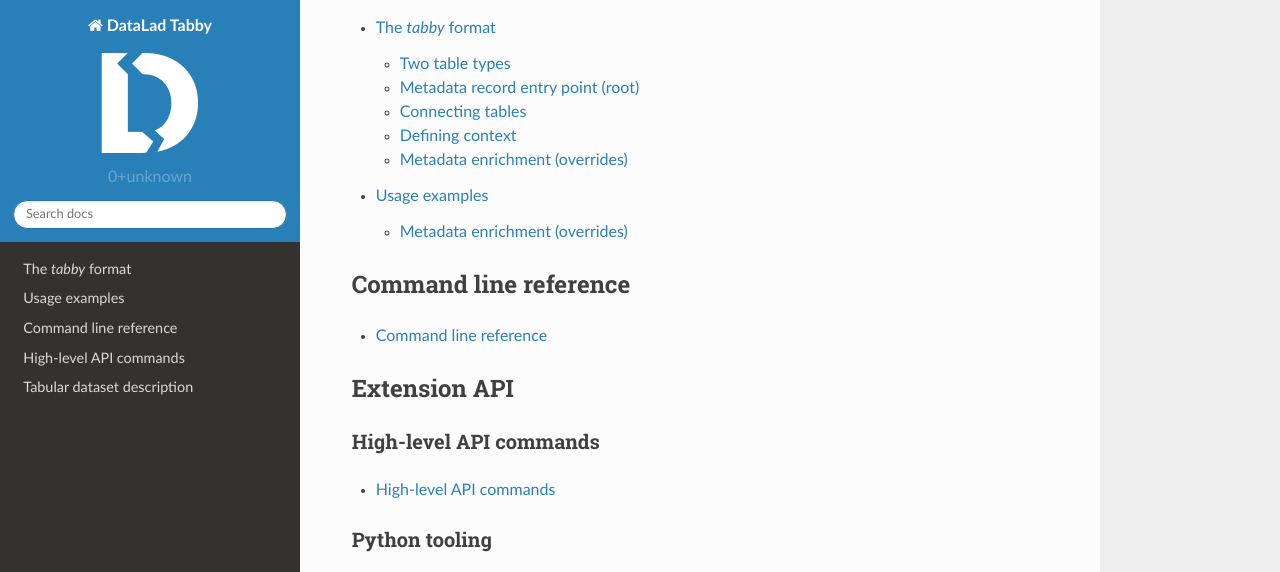
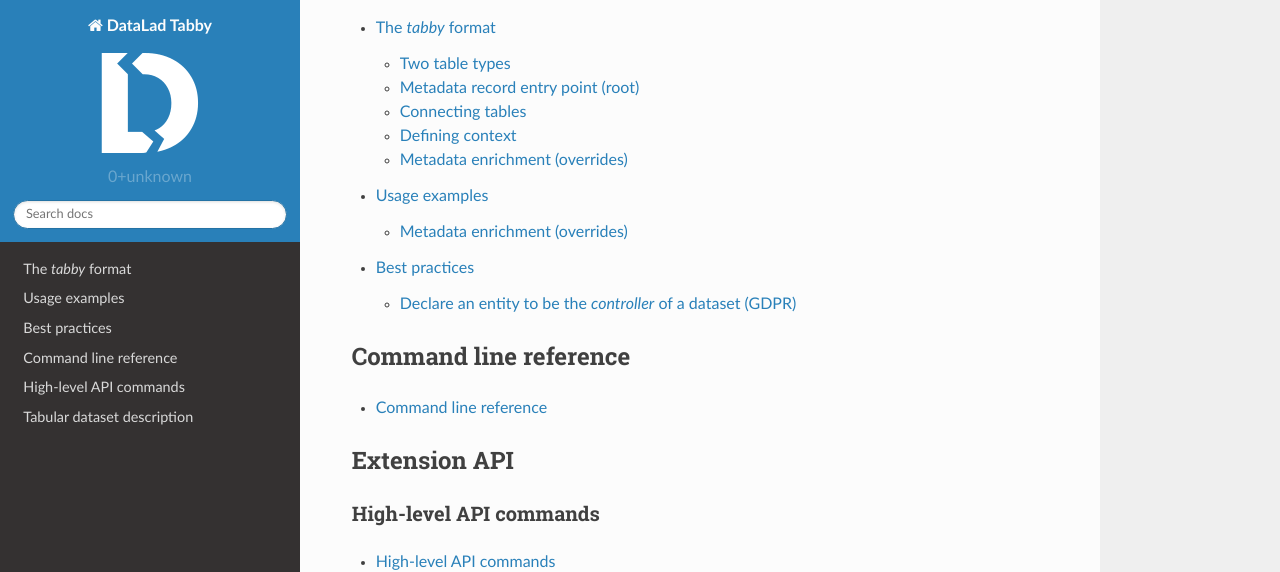
Before and after one commit to psychoinformatics-de/datalad-tabby, a Sphinx documentation site: the page built from docs/source/index.rst, in a window 1280 px wide and 900 px high, scrolled down 528 px, cut to the strip 0-572 px from the top of the window. Built offline with Sphinx 7.4.7 and the Read the Docs theme 2.0.0, drawn with Linux system fonts in a browser that asks for light colours; pages that are not in the unit, such as notebooks, are missing from menus; some of the changed lines change nothing that is shown.

Commit message:
BP on data controller annotation
Closes #29

```diff
--- /dev/null
+++ b/docs/source/best-practices.rst
@@ -0,0 +1,57 @@
+Best practices
+**************
+
+While `tabby` provides a framework to implement near-arbitrary metadata
+records, often this flexibility is neither necessary nor actually beneficial.
+This section documents "best-practices" for annotating particular dataset
+properties. The depicted scenarios are nohow comprehensive, or "best" given any
+concrete measure. There are collected here to prevent needless variation, and
+facilitate adoption. Contributions to extend or improve this collection are
+most welcome.
+
+
+Declare an entity to be the *controller* of a dataset (GDPR)
+============================================================
+
+The concept of a `data controller` is a key element of the EU's General Data
+Protection Regulation (see
+https://www.gdpreu.org/the-regulation/key-concepts/data-controllers-and-processors).
+More generally, a data controller can be seen an the entity that is (legally)
+responsible for a dataset, and may serve as the main contact point regarding
+any inquires concerning a dataset.
+
+The `Data Privacy Vocabulary <https://w3c.github.io/dpv/dpv/>`__ provide a suitable
+vocabulary to express this.
+
+Recommendation
+--------------
+
+Define a ``dpv`` IRI-prefix in the JSON-LD context
+
+.. code-block:: json
+
+   {
+     "dpv": "https://w3id.org/dpv#"
+   }
+
+Add a ``data-controller`` table to the metadata record. This may be in ``single``,
+or ``many`` format, depending on the dataset. It should contain essential
+properties of the data controller entity, such as a name, an email, and possibly
+a (physical/postal) address.
+
+Declare the data controller entity type via an override declaration
+(``<prefix>_data-controller.override.json``):
+
+.. code-block:: json
+
+   {
+     "@type": "dpv:DataController"
+   }
+
+Link the ``data-controller`` table as a property in the ``dataset`` table
+(using the import statement that matches the chosen table format):
+
+.. list-table::
+
+   * - data-controller
+     - @tabby-many-data-controller
--- a/docs/source/index.rst
+++ b/docs/source/index.rst
@@ -25,6 +25,7 @@
 
    specification.rst
    usage-examples.rst
+   best-practices.rst
 
 
 Command line reference
```
